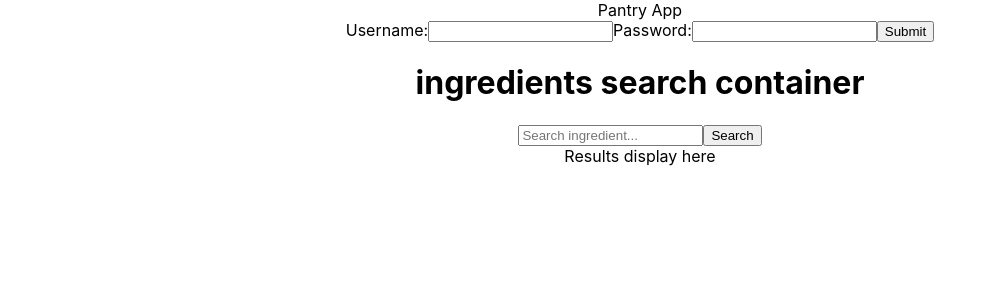
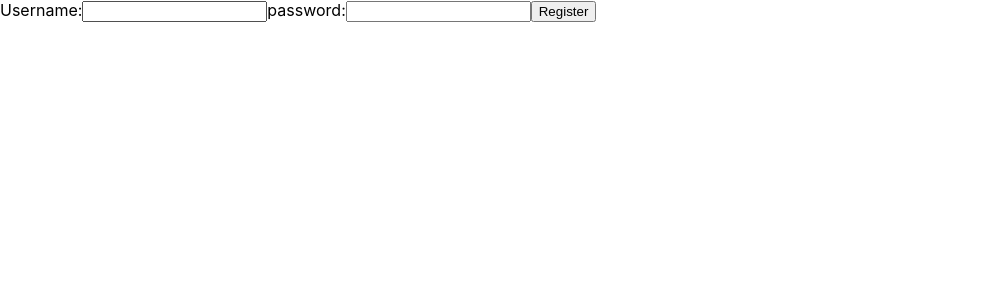
Before and after one commit to Dillonpyle/pantry-app-fe, a React (Create React App) app: page / in a window 1280 px wide. Shown: the top 300 px of the page, without its empty margins (0-996 px from the left). Built offline with nearby package versions, Linux system fonts and the light colour scheme.

Commit message:
passing users id

```diff
--- a/package.json
+++ b/package.json
@@ -5,6 +5,7 @@
   "dependencies": {
     "react": "^16.8.3",
     "react-dom": "^16.8.3",
+    "react-router-dom": "^4.3.1",
     "react-scripts": "2.1.5"
   },
   "scripts": {
--- a/src/App.js
+++ b/src/App.js
@@ -1,15 +1,23 @@
 import React, { Component } from 'react';
-import IngredientsSearchContainer from './IngredientsSearchContainer'
+import IngredientsSearchContainer from './IngredientsSearchContainer';
+import Home from './Home';
+import Register from './Register';
+import { Route, Switch, withRouter } from 'react-router-dom';
 import './App.css';
 
 class App extends Component {
+
+  state = {
+    id: '',
+    username: ''
+  }
+
+
   async componentDidMount() {
   }
 
   handleRegister = async (data) => {
-
     try {
-
       const registerResponse = await fetch('http://localhost:8000/api/v1/users', {
         method: 'POST',
         body: JSON.stringify(data),
@@ -34,9 +42,11 @@ class App extends Component {
       [e.target.name]: e.target.value
     })
   }
+
   handleSubmit = async (e) => {
     e.preventDefault();
 
+    try {
       const loginResponse = await fetch('http://localhost:8000/api/v1/users', {
         method: 'POST',
         credentials: 'include',
@@ -46,30 +56,33 @@ class App extends Component {
         }
       });
 
+      if (!loginResponse.ok) {
+        throw Error(loginResponse.statusText)
+      }
+
       const parsedResponse = await loginResponse.json();
 
+      if (loginResponse.ok) {
+        this.props.history.push('/home')
+      }
+      console.log(this.state)
       console.log(parsedResponse)
+
+    } catch (err) {
+      console.log(err)
+    }
   }
   render() {
     return (
-      <div className="App">
-        Pantry App
-          <form onSubmit={this.handleSubmit}>
-            <label>
-              Username:
-              <input type="text" name="username" onChange={this.handleChange} />
-            </label>
-            <label>
-              Password:
-              <input type="password" name="password" onChange={this.handleChange} />
-            </label>
-            <input type='Submit' />
-          </form>
-        <IngredientsSearchContainer />
-
-      </div>
+      <main>
+        <Switch>
+          <Route exact path='/' render={() => <Register handleRegister={this.handleRegister} handleChange={this.handleChange} handleSubmit={this.handleSubmit} />} />
+          <Route exact path='/IngredientsSearchContainer' render={() => <IngredientsSearchContainer />} />
+          <Route exact path='/home' render={() => <Home />} />
+        </Switch>
+      </main>
     );
   }
 }
 
-export default App;
+export default withRouter(App);
--- /dev/null
+++ b/src/Home/index.js
@@ -0,0 +1,14 @@
+import React, { Component } from 'react'
+
+const index = () => {
+    return (
+        <div>
+            <h1 id='homeHeader'>Pantry</h1>
+            <div><button>Ingredients</button>
+            </div>
+
+        </div>
+    )
+}
+
+export default index
--- a/src/index.js
+++ b/src/index.js
@@ -2,9 +2,13 @@ import React from 'react';
 import ReactDOM from 'react-dom';
 import './index.css';
 import App from './App';
+import { BrowserRouter } from 'react-router-dom';
+
 import * as serviceWorker from './serviceWorker';
 
-ReactDOM.render(<App />, document.getElementById('root'));
+ReactDOM.render(<BrowserRouter>
+    <App />
+</BrowserRouter>, document.getElementById('root'));
 
 // If you want your app to work offline and load faster, you can change
 // unregister() to register() below. Note this comes with some pitfalls.
--- a/src/register/index.js
+++ b/src/register/index.js
@@ -1,42 +1,21 @@
-mport React, { Component } from 'react';
+import React, { Component } from 'react';
 
-class Register extends Component {
-    constructor() {
-        super();
+const Register = ({ handleSubmit, handleChange }) => {
 
-        this.state = {
-            username: '',
-            email: '',
-            password: '',
-            verify_password: ''
-        }
-    }
-
-    handleChange = (e) => {
-        this.setState({
-            [e.target.name]: e.target.value
-        })
-    }
-    handleSubmit = (e) => {
-        e.preventDefault()
-        this.props.handleRegister(this.state)
-    }
-    render() {
     return (
-            <form onSubmit={this.handleSubmit}>
+        <form onSubmit={handleSubmit}>
             <label>
                 Username:
-          <input type='text' name='username' onChange={this.handleChange} />
+          <input type='text' name='username' onChange={handleChange} />
             </label>
             <label>
                 password:
-          <input type='text' name='password' onChange={this.handleChange} />
+          <input type='text' name='password' onChange={handleChange} />
             </label>
             <button type='submit'>Register</button>
         </form>
 
     )
 }
-}
 
 export default Register;
```
Also changed, not shown: src/logo.svg (deleted), 1 other file (tests, documents, lock files or other folders). Lines whose indentation alone changed are shown as unchanged.
